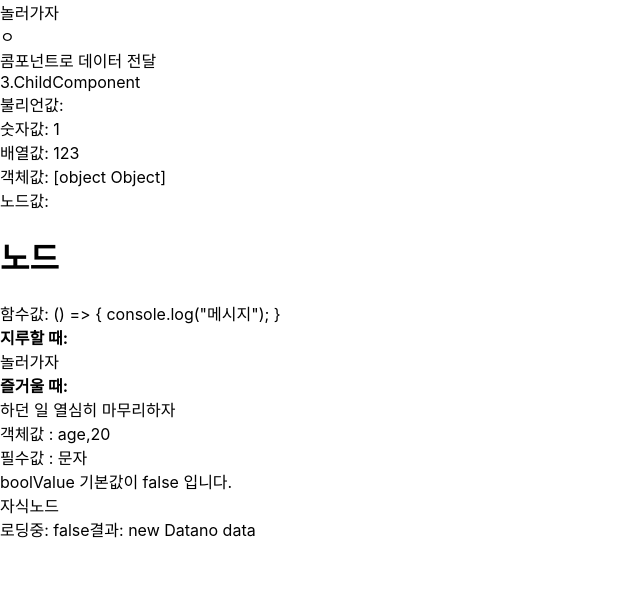
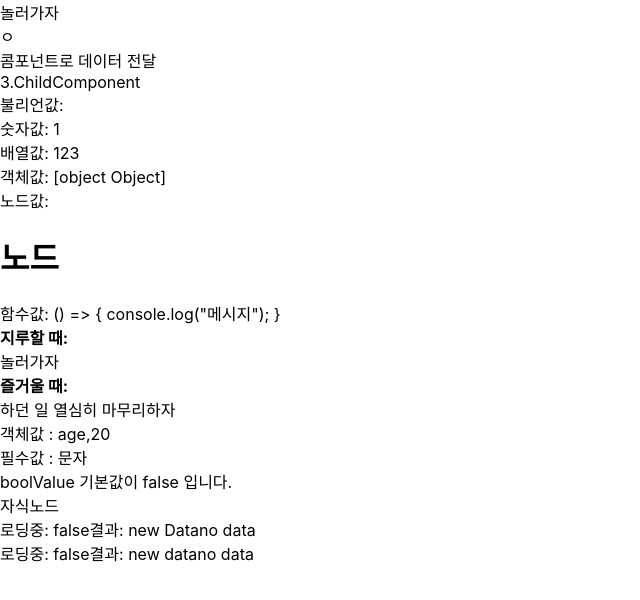
Before and after one commit to lee-kangpyo/do-it-example, a React (Create React App) app: page / in a window 1280 px wide. Shown: the top 600 px of the page, without its empty margins (0-640 px from the left). Built offline with nearby package versions, Linux system fonts and the light colour scheme.

Commit message:
강제로 업데이트하는 forceUpdate() -> 성능이 좋지 않음

```diff
--- /dev/null
+++ b/src/03/9.ForceUpdateExample.jsx
@@ -0,0 +1,37 @@
+import React from 'react'
+import PropTypes from 'prop-types'
+
+class ForceUpdateExample extends React.Component {
+  constructor(props) {
+    super(props);
+
+    //생성자에서 변수 초기화
+    this.loading = true;
+    this.formData = 'no data';
+
+    //아직 안배움
+    this.handleData = this.handleData.bind(this);
+    // 4초 뒤에 함수 호출
+    setTimeout(this.handleData, 4000);
+  }
+
+  handleData(){
+    const data = 'new data';
+    this.loading = false;
+    this.formData = data + this.formData;
+    //setState말고 강제 업데이트 함수 실행
+    this.forceUpdate();
+  }
+
+  render () {
+    return(
+      <div>
+        {/* state 데이터는 this.state로도 접근가능*/}
+        <span>로딩중: {String(this.loading)}</span>
+        <span>결과: {String(this.formData)}</span>
+      </div>
+    )
+  }
+}
+
+export default ForceUpdateExample;
--- a/src/App.jsx
+++ b/src/App.jsx
@@ -8,6 +8,7 @@ import ChildComponent2 from './03/5.ChildComponent2';
 import DefaultPropsComponent from './03/6.DefaultPropsComponent';
 import ChildProperty from './03/7.ChildProperty'
 import StateExample from './03/8.StateExample'
+import ForceUpdate from './03/9.ForceUpdateExample'
 
 class App extends Component {
   render() {
@@ -37,6 +38,7 @@ class App extends Component {
           <div><span>자식노드</span></div>
         </ChildProperty>
         <StateExample />
+        <ForceUpdate />
       </div>
     );
   }
```
